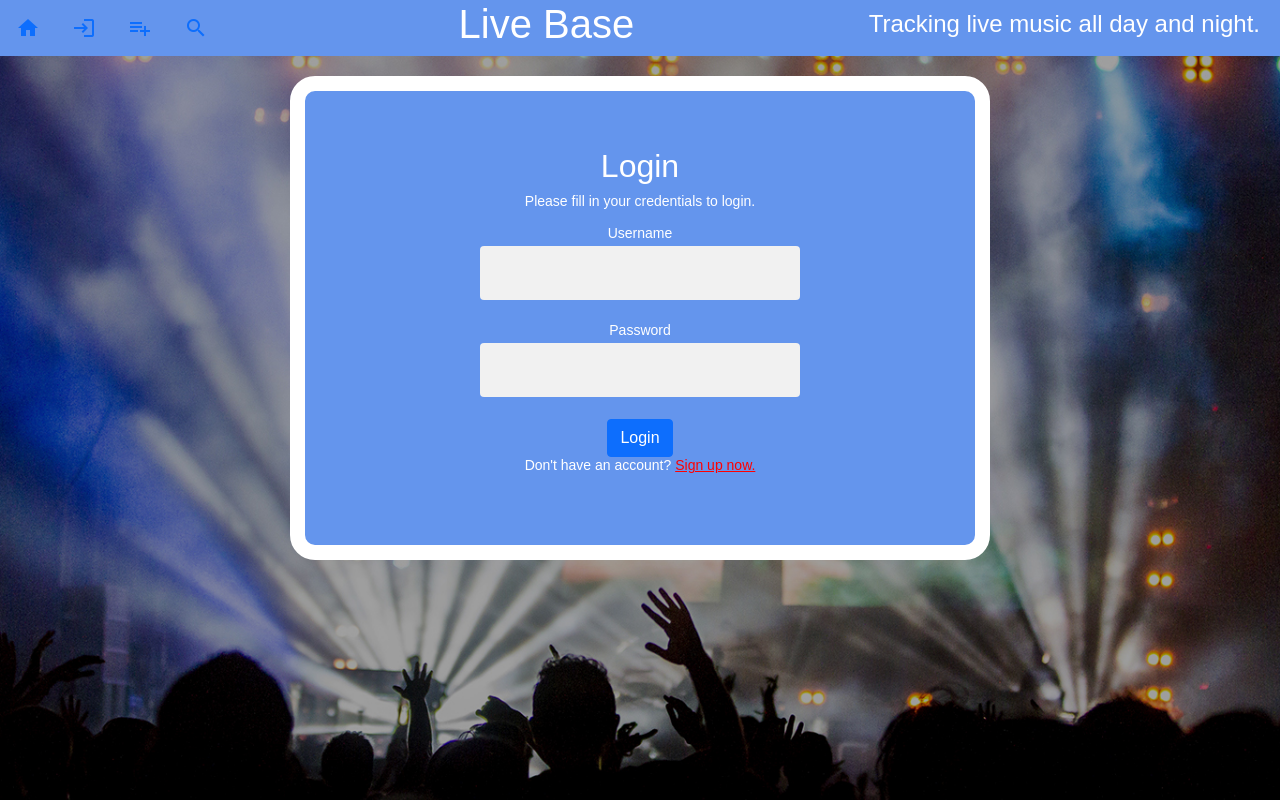
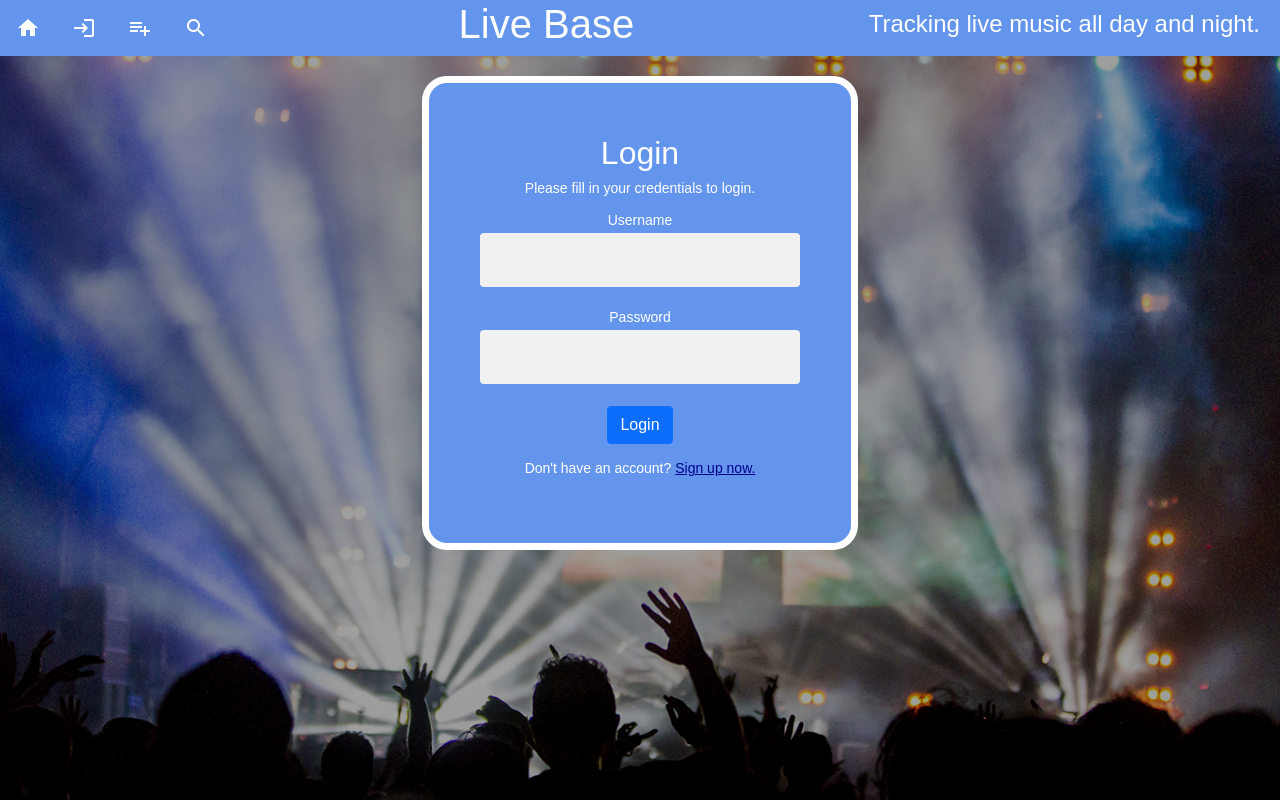
Before and after one commit to rdunnion/live_base, a PHP site: page /login.php in a window 1280 px wide. Run offline with PHP 8.4, Linux system fonts and the light colour scheme; some libraries are stand-ins or nearby versions.

Commit message:
Formatting changes

```diff
--- a/enter.php
+++ b/enter.php
@@ -11,7 +11,7 @@
     ?>
 
     <!-- Enter Show HTML Form -->
-
+      <title>Live Base: Enter Show</title>
       <div class="wrapper box_enter center">
         <h2>Enter Show</h2>
         <p>Please enter the show information.</p>
--- a/header.html
+++ b/header.html
@@ -13,7 +13,6 @@
     <meta charset="UTF-8">
     <meta http-equiv="X-UA-Compatible" content="IE=edge">
     <meta name="viewport" content="width=device-width, initial-scale=1.0">
-    <title>LiveBase</title>
 
 </head>
 
@@ -33,20 +32,20 @@
     <div class="header">
         <div class="my-grid d-flex flex-row align-items-center">
             <div title="Home Page">
-                <p class="my-grid-item m-auto"><span class="material-icons">
-                        <a class="nav-item nav-link" href="home.php">home</a></span></p>
+                <p class="my-grid-item m-auto material-icons">
+                        <a class="nav-item nav-link" style="color:white;" href="home.php">home</a></p>
             </div>
             <div title="Login Page">
-                <p class="my-grid-item m-auto"><span class="material-icons">
-                        <a class="nav-item nav-link" href="login.php">login</a></span></p>
+                <p class="my-grid-item m-auto material-icons">
+                        <a class="nav-item nav-link" style="color:white;" href="login.php">login</a></p>
             </div>
             <div title="Enter Show">
-                <p class="my-grid-item m-auto"><span class="material-icons">
-                        <a class="nav-item nav-link" href="enter.php">playlist_add</a></span></p>
+                <p class="my-grid-item m-auto material-icons">
+                        <a class="nav-item nav-link" style="color:white;" href="enter.php">playlist_add</a></p>
             </div>
             <div title="Search Show">
-                <p class="my-grid-item m-auto"><span class="material-icons">
-                        <a class="nav-item nav-link" href="search_engine.php">search</a></span></p>
+                <p class="my-grid-item m-auto material-icons">
+                        <a class="nav-item nav-link" style="color:white;" href="search_engine.php">search</a></p>
             </div>
             <div class="center">
                 <h1>Live Base</h1>
--- a/home.php
+++ b/home.php
@@ -1,5 +1,6 @@
     <!--- includes contents of file header.html --->
     <?php include "header.html" ?>
+    <title>Live Base: Home</title>
 
     <div class="row">
         <div class="col-lg-4 col-md-4 col-sm-12 center">
@@ -8,7 +9,8 @@
         </div>
         <div class="row center">
             <div class="col-lg-8 col-md-8 col-sm-12 desc enter_font box center"><br>
-                <br><h3>About Live Base</h3>
+                <br>
+                <h3>About Live Base</h3>
                 <p>Live Base is a project to allow live music collectors to store information about thier<br>
                     collections in a database. The database entries can be searched by every registered user.<br>
                     The users passwords are protected by hashing the users passwords prior to storing<br>
@@ -20,7 +22,7 @@
                     This project is his capstone project near the end of his degree. He lives in the midwest<br>
                     and is currently working as a Datacenter Technician for a managed services company based<br>
                     out of Silicon Valley.
-                </p>
+                </p><br>
             </div>
         </div>
     </div>
--- a/login.php
+++ b/login.php
@@ -90,6 +90,8 @@ if ($_SERVER["REQUEST_METHOD"] == "POST") {
   mysqli_close($link);
 }
 ?>
+<!-- HTML section -->
+<title>Live Base: Login</title>
 
 <div class="wrapper box center">
   <div class="container">
@@ -119,8 +121,8 @@ if ($_SERVER["REQUEST_METHOD"] == "POST") {
           </div>
           <div class="form-group">
             <input type="submit" class="btn btn-primary" value="Login">
-          </div>
-          <p>Don't have an account? <a href="register.php"><a class="red">Sign up now.</a></a></p>
+          </div><br>
+          <p>Don't have an account? <a class="darkblue" href="register.php">Sign up now.</a></p>
         </form>
       </div>
     </div>
--- a/main.css
+++ b/main.css
@@ -15,8 +15,8 @@ body {
   padding-left: 80px;
 }
 
-.red {
-  color: red;
+.darkblue {
+  color: darkblue;
 }
 
 /* Center Item*/
@@ -54,9 +54,9 @@ body {
 }
 
 .box {
-  width: 700px;
-  border: 15px solid white;
-  padding: auto;
+  width: auto;
+  border: 7px solid white;
+  padding: 15px;
   margin: 20px;
   background: #6495ED;
   border-radius: 25px;
@@ -65,17 +65,7 @@ body {
 
 .box_enter {
   width: 425;
-  border: 15px solid white;
-  padding: auto;
-  margin: 20px;
-  background: #6495ED;
-  border-radius: 25px;
-  height: auto;
-}
-
-.box_search {
-  width: 700px;
-  border: 15px solid white;
+  border: 7px solid white;
   padding: auto;
   margin: 20px;
   background: #6495ED;
--- a/register.php
+++ b/register.php
@@ -99,6 +99,7 @@
     ?>
 
     <!-- HTML portion -->
+    <title>Live Base: Register</title>
     <div class="wrapper box center">
         <div class="container">
             <div class="panel panel-default">
@@ -127,8 +128,8 @@
                         <div class="form-group">
                             <input type="submit" class="btn btn-primary" value="Submit">
                             <input type="reset" class="btn btn-secondary ml-2" value="Reset">
-                        </div>
-                        <p>Already have an account? <a href="login.php">Login here</a>.</p>
+                        </div><br>
+                        <p>Already have an account? <a class="darkblue" href="login.php">Login here</a>.</p>
                     </form>
                 </div>
             </div>
--- a/reset_password.php
+++ b/reset_password.php
@@ -71,7 +71,7 @@
     }
     ?>
 
-    <title>Reset Password</title>
+    <title>Live Base: Reset Password</title>
 
     <div class="wrapper box center">
         <div class="container">
--- a/welcome.php
+++ b/welcome.php
@@ -12,6 +12,7 @@
     }
     ?>
     <!-- Welome page HTML section -->
+    <title>Live Base: Welcome</title>
 
     <div class="center box">
         <h1 class="my-5">Hi, <b><?php echo htmlspecialchars($_SESSION["username"]); ?></b>. Welcome to LiveBase.</h1>
```
Also changed, not shown: enterConnect.php (+4 -5 lines), search_engine.php (+6 -4 lines).
